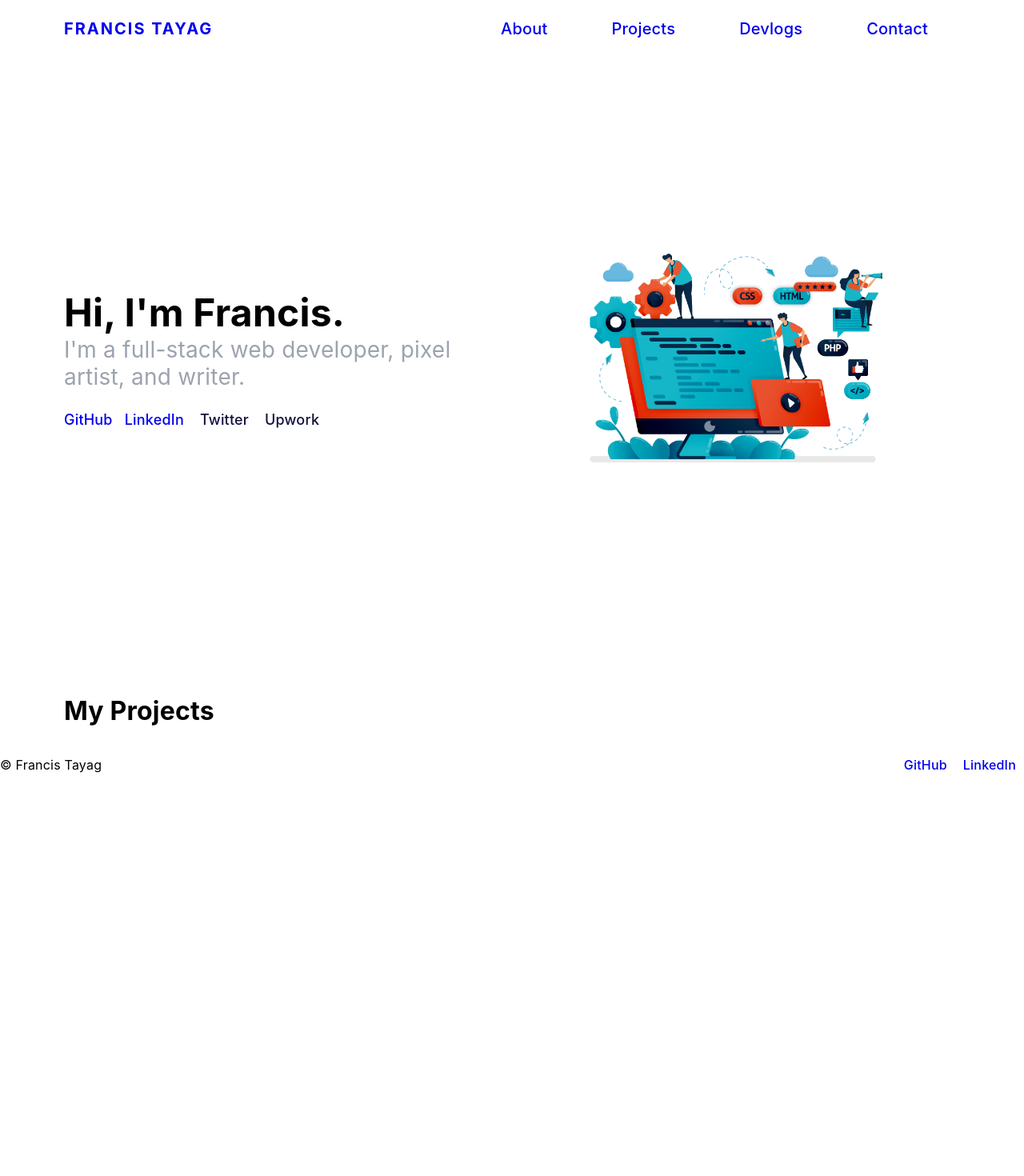
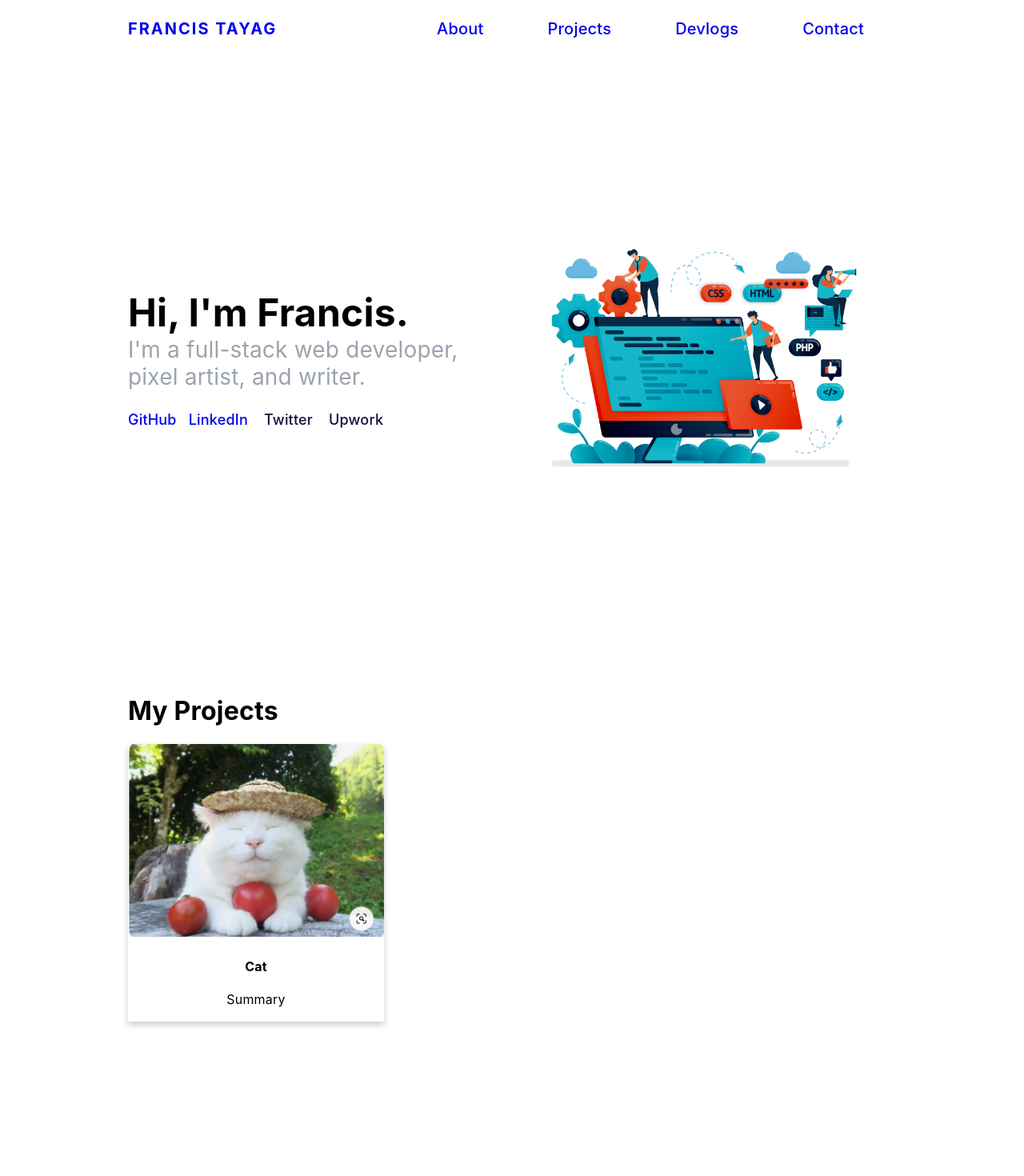
Before and after one commit to fmtayag/fmtayag.github.io, a React (Create React App) app in the folder ui/: page / in a window 1280 px wide. Shown: the top 1470 px of the page at 80% size. Before the commit the page ends 982 px from the top, so only its background shows below. Built offline with nearby package versions, Linux system fonts and the light colour scheme.

Commit message:
Add project card

```diff
--- a/ui/src/App.js
+++ b/ui/src/App.js
@@ -1,4 +1,4 @@
-import './App.css';
+import './styles/App.css';
 import { BrowserRouter, Routes, Route } from 'react-router-dom';
 import Home from './pages/Home.js';
 import Navbar from './components/Navbar.js';
--- /dev/null
+++ b/ui/src/components/ProjectCard.js
@@ -0,0 +1,22 @@
+import '../styles/ProjectCard.css';
+
+const ProjectCard = (/*image_path, title, summary, tech_stacks*/) => {
+
+    const image_path = "/images/cat1.png";
+    const title = "Cat"
+    const summary = "Summary"
+    const tech_stacks = []
+
+    return (
+        <div className="project-card">
+            <img className="card-image" src={image_path} alt="card-image" />
+            <div className="card-info">
+                <h4><b>{title}</b></h4>
+                <p>{summary}</p>
+            </div>
+        </div>
+
+    );
+}
+
+export default ProjectCard;
--- a/ui/src/components/ProjectsList.js
+++ b/ui/src/components/ProjectsList.js
@@ -1,7 +1,14 @@
+import ProjectCard from "./ProjectCard";
+
 const ProjectsList = () => {
     return (
         <div className="projects-list">
             <h1>My Projects</h1>
+
+            <div className="container">
+                <ProjectCard />
+
+            </div>
         </div>
     );
 }
--- a/ui/src/App.css
+++ b/ui/src/styles/App.css
@@ -17,13 +17,12 @@ body {
 .App {
   display: flex;
   flex-direction: column;
-  margin-top: 3vmin;
   text-align: center;
+  margin-left: 20vmin;
+  margin-right: 20vmin;
 }
 
 .home {
-  margin-left: 10vmin;
-  margin-right: 10vmin;
 }
 
 @media only screen and (max-width: 640px) {
@@ -35,8 +34,7 @@ body {
 .navbar {
   font-size: 20px;
   display: flex;
-  margin-left: 10vmin;
-  margin-right: 10vmin;
+  margin-top: 3vmin;
 }
 
 .logo-container {
@@ -130,8 +128,7 @@ a:hover:not(.logo) {
 }
 
 .picture img {
-  width: 30vw;
-  height: auto;
+  width: 25em;
   /* border-radius: 50%; */
 }
 
@@ -226,7 +223,12 @@ a:hover:not(.logo) {
 }
 
 .projects-list {
-  text-align: left
+  height: 100vh;
+  /* background-color: var(--color1); */
+}
+
+.projects-list > h1 {
+  text-align: left;
 }
 
 @media only screen and (max-width: 640px) {
@@ -234,9 +236,3 @@ a:hover:not(.logo) {
     text-align: center;
   }
 }
-
-.projects-list > h2 {
-  text-transform: uppercase;
-  letter-spacing: 1.25px;
-  font-size: 20px;
-}
--- /dev/null
+++ b/ui/src/styles/ProjectCard.css
@@ -0,0 +1,22 @@
+.project-card {
+    /* Add shadows to create the "card" effect */
+    box-shadow: 0 4px 8px 0 rgba(0, 0, 0, 0.2);
+    transition: 0.3s;
+    width: 20em;
+}
+
+/* On mouse-over, add a deeper shadow */
+.project-card:hover {
+    box-shadow: 0 8px 16px 0 rgba(0, 0, 0, 0.2);
+}
+
+.card-image {
+    width: 20em;
+    max-height: 100%;
+    max-width: 100%;
+}
+
+/* Add some padding inside the card container */
+.card-info {
+    padding: 2px 16px;
+}
```
Also changed, not shown: ui/public/logo192.png (deleted), ui/public/logo512.png (deleted).
